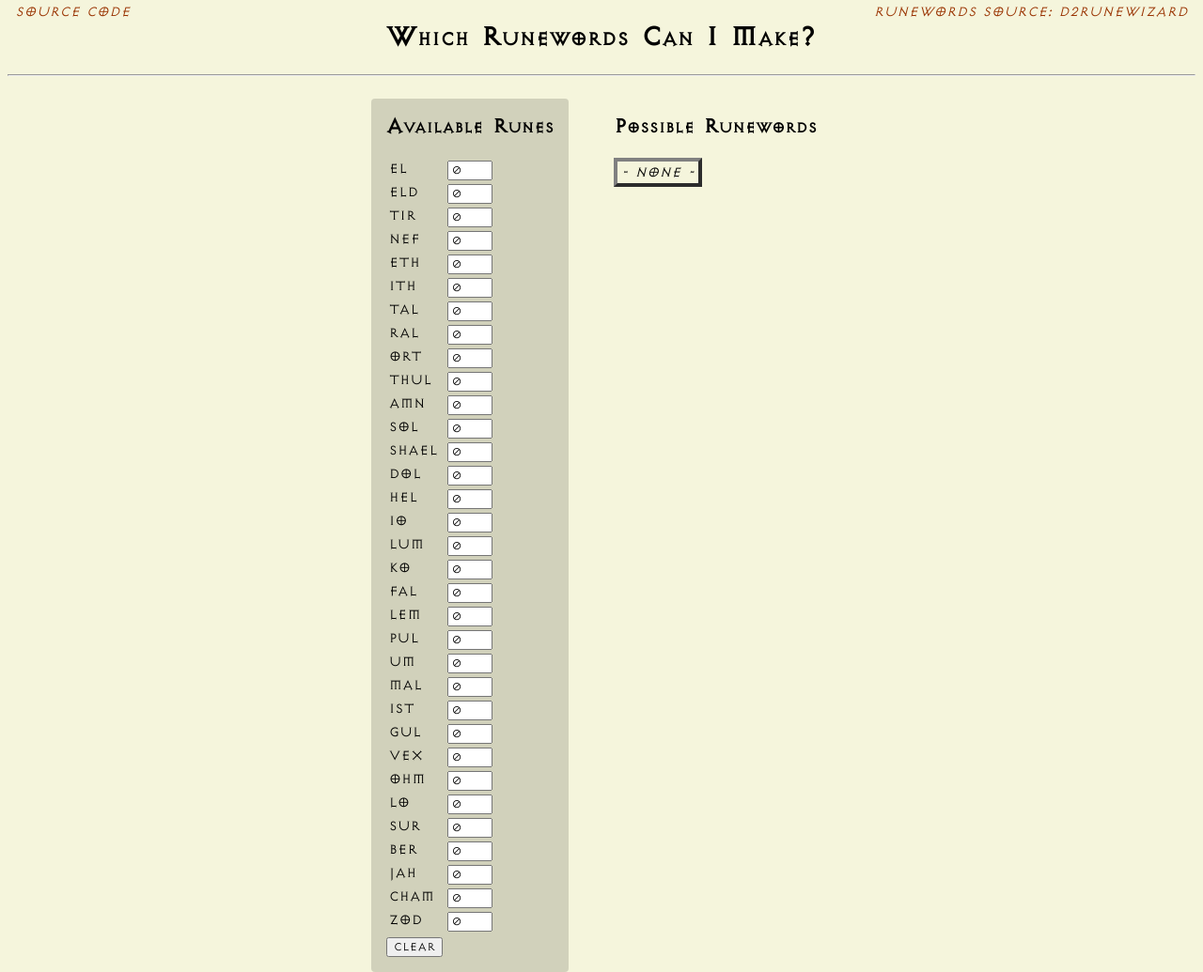
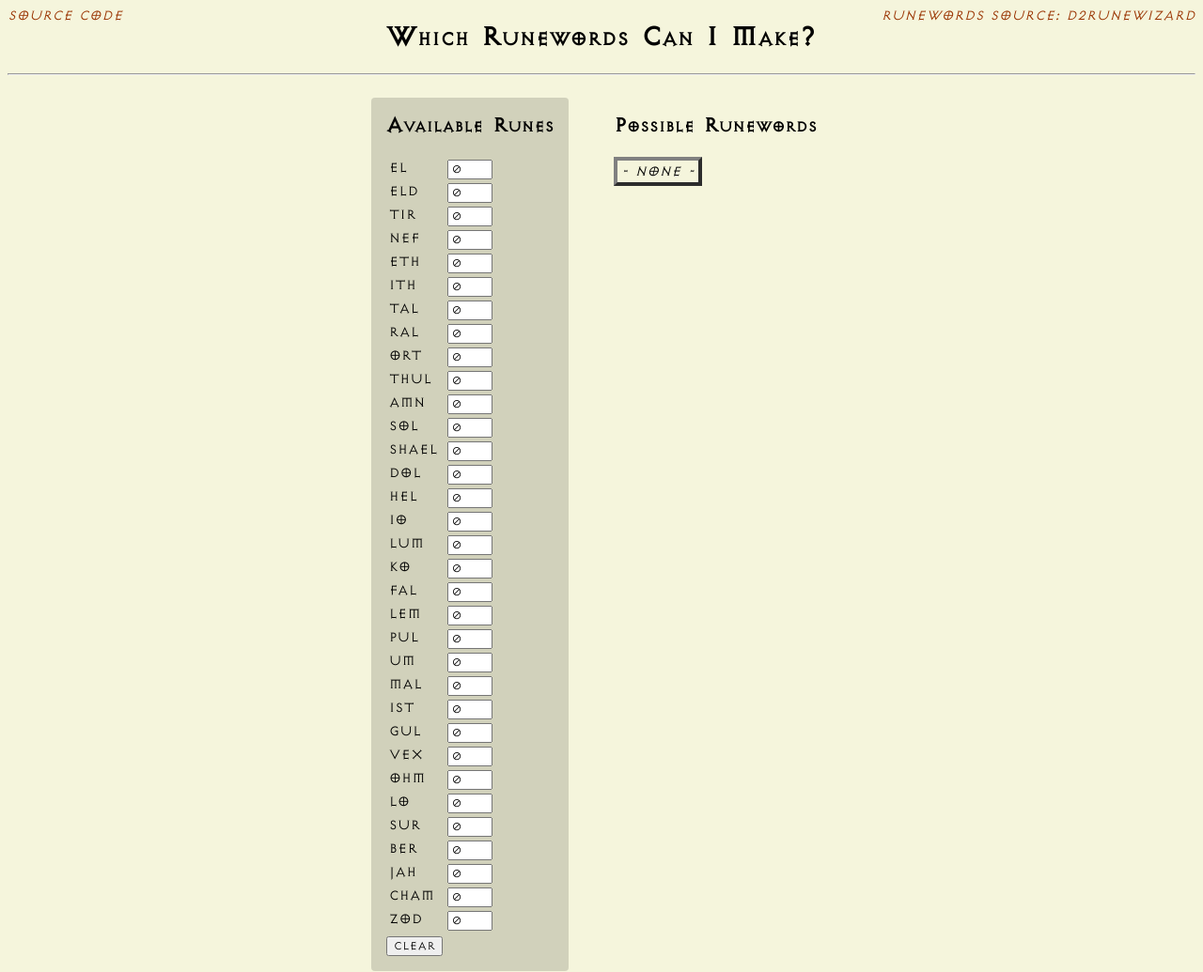
Before and after one commit to babelthuap/runewords, a plain HTML site: page index.html in a window 1280 px wide. Shown: the whole page at 94% size. Drawn offline with Linux system fonts and the light colour scheme.

Commit message:
Fix header on extrawide screens

```diff
--- a/public/style.css
+++ b/public/style.css
@@ -10,12 +10,21 @@ body {
 
 .header {
   text-align: center;
+  max-width: 1440px;
+  margin-left: auto;
+  margin-right: auto;
+  position: relative;
+}
+
+.header h1 {
+  margin: 0;
+  padding: 13px 0;
 }
 
 .header a {
   font-style: italic;
   position: absolute;
-  top: 0.25em;
+  top: 0;
 }
 
 @media (max-width: 640px) {
@@ -25,11 +34,11 @@ body {
 }
 
 .header a:nth-of-type(1) {
-  left: 1em;
+  left: 0;
 }
 
 .header a:nth-of-type(2) {
-  right: 1em;
+  right: 0;
 }
 
 a {
```
